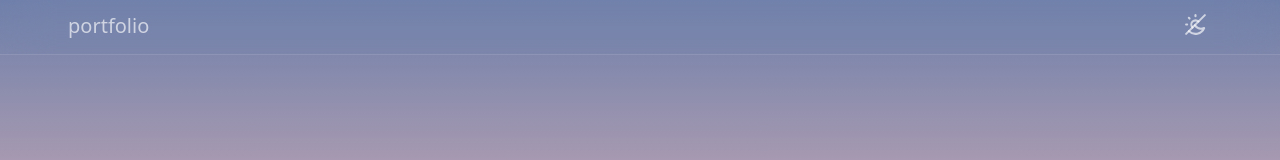
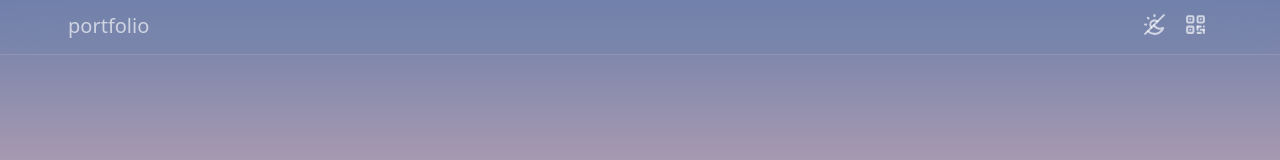
Before and after one commit to mtkalms/mtkalms.github.io, a React (Vite) app: page / in a window 1280 px wide. Shown: the top 160 px of the page. Built offline with nearby package versions, Linux system fonts and the light colour scheme.

Commit message:
Add QR code popover

```diff
--- a/package.json
+++ b/package.json
@@ -14,6 +14,7 @@
   "dependencies": {
     "@tailwindcss/postcss": "^4.1.18",
     "@tailwindcss/vite": "^4.1.18",
+    "qrcode.react": "^4.2.0",
     "react": "^19.2.4",
     "react-dom": "^19.2.4",
     "react-icons": "^5.5.0"
--- a/src/App.tsx
+++ b/src/App.tsx
@@ -1,8 +1,9 @@
 import "./App.css";
+import QrPopover from "./components/QrPopover";
+import SocialBadge from "./components/SocialBadge";
+import ThemeModeToggle from "./components/ThemeModeToggle";
 import Panorama from "./sections/Panorama";
 import Textual from "./sections/Textual";
-import SocialBadge from "./components/SocialBadge";
-import ThemeModeToggle from "./components/ThemeModeToggle";
 
 const navbarItems = [
   {
@@ -10,6 +11,11 @@ const navbarItems = [
     href: "https://mtkalms.github.io/portfolio/",
   },
 ];
+
+const socialLinks = {
+  linkedin: "https://linkedin.com/in/matthias-kalms",
+  github: "https://github.com/mtkalms",
+};
 
 function App() {
   return (
@@ -31,6 +37,11 @@ function App() {
             </div>
             <div className="flex flex-row">
               <ThemeModeToggle className="transition-border flex border-b-2 border-b-transparent stroke-white/65 px-2 py-3 transition-colors duration-300 hover:border-b-white hover:stroke-white" />
+              <QrPopover
+                linkedinUrl={socialLinks.linkedin}
+                githubUrl={socialLinks.github}
+                className="transition-border flex border-b-2 border-b-transparent stroke-white/65 px-2 py-3 transition-colors duration-300 hover:border-b-white hover:stroke-white"
+              />
             </div>
           </div>
         </div>
@@ -53,11 +64,8 @@ function App() {
             © {new Date().getFullYear()} mtkalms. All rights reserved.
           </p>
           <div className="mb-6 flex justify-center gap-4">
-            <SocialBadge
-              type="Linkedin"
-              href="https://linkedin.com/in/matthias-kalms"
-            />
-            <SocialBadge type="Github" href="https://github.com/mtkalms" />
+            <SocialBadge type="Linkedin" href={socialLinks.linkedin} />
+            <SocialBadge type="Github" href={socialLinks.github} />
           </div>
         </div>
       </footer>
--- /dev/null
+++ b/src/components/QrPopover.tsx
@@ -0,0 +1,154 @@
+import {
+  ButtonHTMLAttributes,
+  DetailedHTMLProps,
+  useEffect,
+  useId,
+  useRef,
+  useState,
+} from "react";
+import { QRCodeSVG } from "qrcode.react";
+import { TbQrcode as Qrcode } from "react-icons/tb";
+
+type QrTab = "linkedin" | "github";
+
+interface QrPopoverProps extends DetailedHTMLProps<
+  ButtonHTMLAttributes<HTMLButtonElement>,
+  HTMLButtonElement
+> {
+  githubUrl: string;
+  linkedinUrl: string;
+  size?: number;
+}
+
+function QrPopover({
+  size = 25,
+  githubUrl,
+  linkedinUrl,
+  className = "",
+  ...props
+}: QrPopoverProps) {
+  const [isOpen, setIsOpen] = useState(false);
+  const [activeTab, setActiveTab] = useState<QrTab>("linkedin");
+  const buttonRef = useRef<HTMLButtonElement | null>(null);
+  const popoverRef = useRef<HTMLDivElement | null>(null);
+  const popoverId = useId();
+
+  useEffect(() => {
+    if (!isOpen) return;
+
+    function handlePointerDown(event: MouseEvent | TouchEvent) {
+      const target = event.target as Node | null;
+      if (!target) return;
+      if (
+        popoverRef.current?.contains(target) ||
+        buttonRef.current?.contains(target)
+      )
+        return;
+      setIsOpen(false);
+    }
+
+    function handleKeyDown(event: KeyboardEvent) {
+      if (event.key === "Escape") setIsOpen(false);
+    }
+
+    document.addEventListener("mousedown", handlePointerDown);
+    document.addEventListener("touchstart", handlePointerDown);
+    document.addEventListener("keydown", handleKeyDown);
+
+    return () => {
+      document.removeEventListener("mousedown", handlePointerDown);
+      document.removeEventListener("touchstart", handlePointerDown);
+      document.removeEventListener("keydown", handleKeyDown);
+    };
+  }, [isOpen]);
+
+  const activeLabel = activeTab === "linkedin" ? "LinkedIn" : "GitHub";
+  const activeUrl = activeTab === "linkedin" ? linkedinUrl : githubUrl;
+
+  return (
+    <div className="relative flex">
+      <button
+        ref={buttonRef}
+        type="button"
+        onClick={() => setIsOpen((open) => !open)}
+        aria-expanded={isOpen}
+        aria-controls={popoverId}
+        aria-haspopup="dialog"
+        {...props}
+        className={className}
+      >
+        <Qrcode
+          size={size}
+          className="stroke-inherit"
+          title={`Toggle QR popover (${activeLabel})`}
+          width={size}
+          height={size}
+          suppressHydrationWarning
+        />
+      </button>
+      {isOpen && (
+        <div
+          id={popoverId}
+          ref={popoverRef}
+          role="dialog"
+          aria-label="Social QR codes"
+          className="fixed top-[4.25rem] left-1/2 z-[60] w-[calc(100vw-1rem)] max-w-[36rem] -translate-x-1/2 rounded-2xl border border-white/15 bg-white/10 p-3 text-white shadow-2xl backdrop-blur-xl dark:bg-white/5 md:absolute md:top-full md:right-0 md:left-auto md:mt-2 md:w-[22rem] md:max-w-[22rem] md:translate-x-0"
+        >
+          <div
+            className="mb-3 grid grid-cols-2 rounded-xl border border-white/10 bg-black/20 p-1"
+            role="tablist"
+            aria-label="Social QR tabs"
+          >
+            <button
+              type="button"
+              role="tab"
+              aria-selected={activeTab === "linkedin"}
+              className={`rounded-lg px-3 py-1.5 text-sm transition-colors ${
+                activeTab === "linkedin"
+                  ? "bg-white/20 text-white"
+                  : "text-white/70 hover:text-white"
+              }`}
+              onClick={() => setActiveTab("linkedin")}
+            >
+              LinkedIn
+            </button>
+            <button
+              type="button"
+              role="tab"
+              aria-selected={activeTab === "github"}
+              className={`rounded-lg px-3 py-1.5 text-sm transition-colors ${
+                activeTab === "github"
+                  ? "bg-white/20 text-white"
+                  : "text-white/70 hover:text-white"
+              }`}
+              onClick={() => setActiveTab("github")}
+            >
+              GitHub
+            </button>
+          </div>
+          <div className="flex flex-col items-center gap-3 rounded-xl border border-white/10 bg-black/20 p-4">
+            <QRCodeSVG
+              value={activeUrl}
+              size={200}
+              includeMargin
+              bgColor="transparent"
+              fgColor="currentColor"
+              className="text-white"
+            />
+            <a
+              href={activeUrl}
+              target="_blank"
+              rel="noreferrer"
+              className="max-w-full truncate text-sm text-white/85 underline decoration-white/40 underline-offset-4 hover:text-white"
+            >
+              {activeUrl}
+            </a>
+          </div>
+        </div>
+      )}
+    </div>
+  );
+}
+
+export default QrPopover;
+export type { QrPopoverProps };
```
Also changed, not shown: 1 other file (tests, documents, lock files or other folders).
